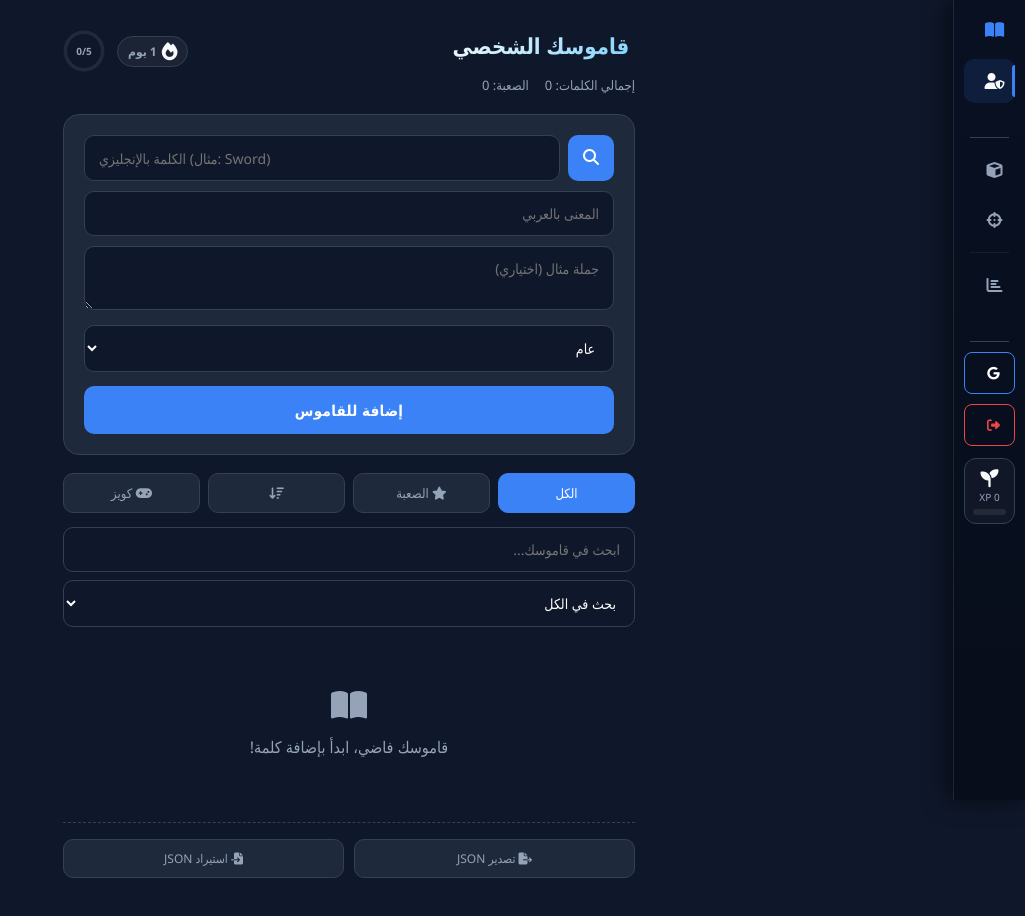
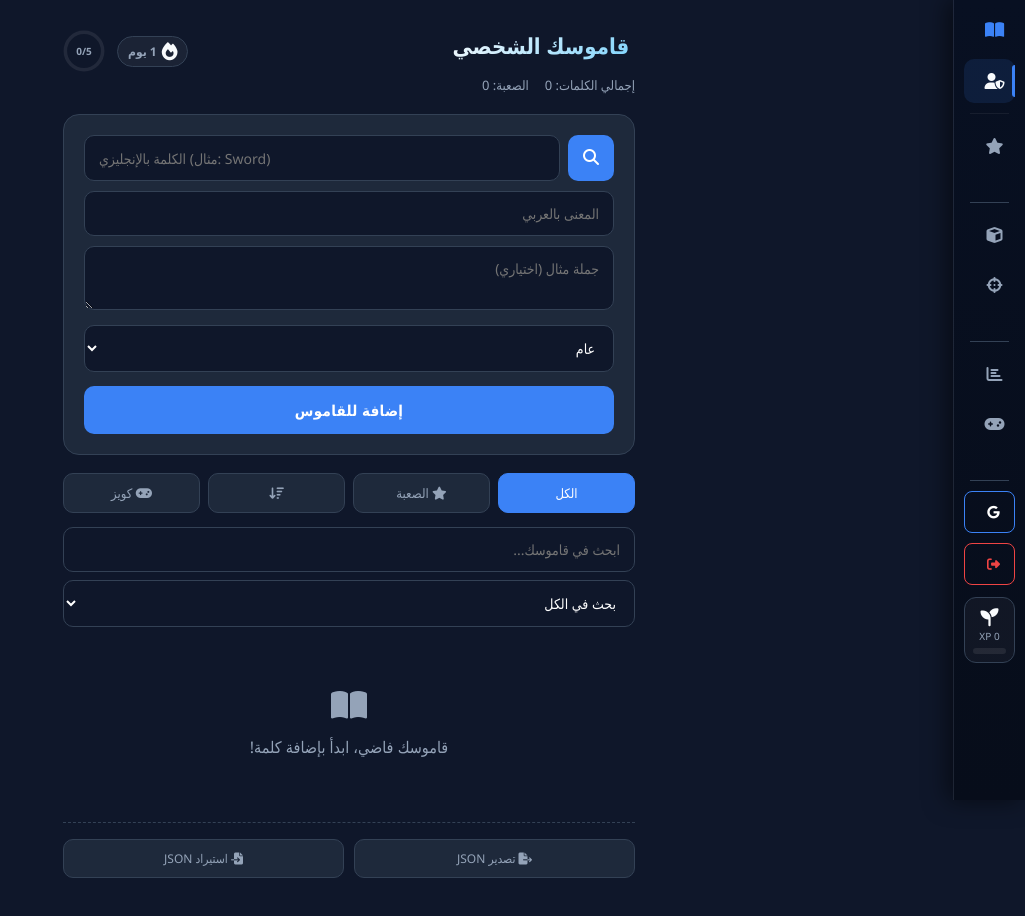
Before and after one commit to ammarp0k9-netizen/LootLingua, a plain HTML site: page index.html in a window 1280 px wide. Shown: the whole page, without its empty margins (255-1280 px from the left). Drawn offline with Linux system fonts and the light colour scheme; no server answers.

Commit message:
Update index.html

```diff
--- a/index.html
+++ b/index.html
@@ -18,15 +18,20 @@
 <div id="confettiContainer" class="confetti-container" style="display:none;"></div>
 
 <!-- ── Hamburger ── -->
-<div class="menu-btn" onclick="toggleSidebar()"><i class="fas fa-bars"></i></div>
+<div class="menu-btn" id="menuBtn" onclick="toggleSidebar()"><i class="fas fa-bars"></i></div>
 
 <!-- ── Sidebar ── -->
 <div id="sidebar" class="sidebar">
   <div class="sidebar-header" onclick="toggleSidebar()" title="فتح/إغلاق القائمة"><h2><i class="fa-solid fa-book-open"></i> <span class="side-label">LootLingua</span></h2></div>
   <nav>
-    <!-- data-view يستخدمه setActiveNavLink() -->
+    <!-- قاموسك الشخصي -->
     <a href="#" class="nav-link active" data-view="personal" onclick="loadPersonalDictionary(); return false;">
       <i class="fas fa-user-shield"></i> <span class="side-label">قاموسك الشخصي</span>
+    </a>
+    <!-- الكلمات الصعبة — تحت قاموسك الشخصي -->
+    <div class="nav-thin-divider nav-divider-strong"></div>
+    <a href="#" class="nav-link" id="navStarred" onclick="setFilter('starred'); closeSidebarIfOpen(); return false;">
+      <i class="fas fa-star"></i> <span class="side-label">الكلمات الصعبة</span>
     </a>
     <div class="sidebar-divider"><span class="side-label">موسوعة الأساطير</span></div>
     <a href="#" class="nav-link" data-view="minecraft" onclick="loadGameDictionary('minecraft'); return false;">
@@ -35,9 +40,13 @@
     <a href="#" class="nav-link" data-view="pubg" onclick="loadGameDictionary('pubg'); return false;">
       <i class="fas fa-crosshairs"></i> <span class="side-label">PUBG Terms</span>
     </a>
-    <div class="nav-thin-divider"></div>
-    <a href="#" class="nav-link" onclick="openStatsPanel();if(document.getElementById('sidebar').classList.contains('open'))toggleSidebar(); return false;">
+    <!-- إحصائيات + كويز — بعد قواميس الألعاب بنفس فاصل sidebar-divider -->
+    <div class="sidebar-divider"><span class="side-label">الأدوات</span></div>
+    <a href="#" class="nav-link" onclick="openStatsPanel(); closeSidebarIfOpen(); return false;">
       <i class="fas fa-chart-bar"></i> <span class="side-label">إحصائياتي</span>
+    </a>
+    <a href="#" class="nav-link" id="navQuiz" onclick="openQuizSetup(); closeSidebarIfOpen(); return false;">
+      <i class="fas fa-gamepad"></i> <span class="side-label">الاختبار</span>
     </a>
     <div class="sidebar-divider"><span class="side-label">الحساب</span></div>
     <button id="loginBtn"  class="auth-btn" onclick="login()"><i class="fa-brands fa-google" aria-hidden="true"></i> <span class="side-label">تسجيل دخول بـ Google</span></button>
```
